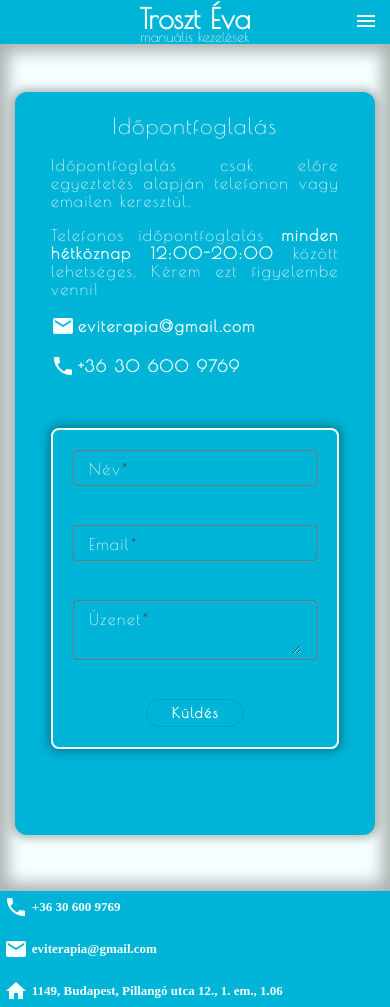
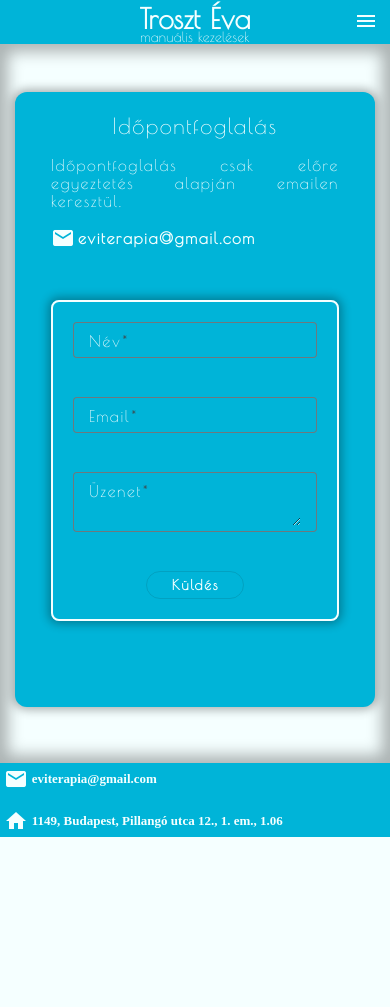
Before and after one commit to t0mmard/t-gyogytorna, an Angular app: page /booking in a window 390 px wide. After the commit the page ends 847 px from the top, so only its background shows below. Built offline with nearby package versions, Linux system fonts and the light colour scheme.

Commit message:
feat: remove phone number

```diff
--- a/src/features/booking/booking.component.html
+++ b/src/features/booking/booking.component.html
@@ -3,13 +3,7 @@
     <mat-card-title class="card-title">Időpontfoglalás</mat-card-title>
     <mat-card-content class="content">
       <p>
-        Időpontfoglalás csak előre egyeztetés alapján telefonon vagy emailen
-        keresztül.
-      </p>
-      <p>
-        Telefonos időpontfoglalás
-        <strong>minden hétköznap 12:00-20:00</strong> között lehetséges. Kérem
-        ezt figyelembe venni!
+        Időpontfoglalás csak előre egyeztetés alapján emailen keresztül.
       </p>
       <p class="contact">
         <mat-icon
@@ -18,14 +12,6 @@
           fontIcon="mail"
         ></mat-icon>
         <strong>eviterapia&#64;gmail.com</strong>
-      </p>
-      <p class="contact">
-        <mat-icon
-          aria-hidden="phone"
-          aria-label="home icon"
-          fontIcon="phone"
-        ></mat-icon>
-        <strong>+36 30 600 9769</strong>
       </p>
       <div>
         <form [formGroup]="contactForm" (ngSubmit)="onSubmit()">
--- a/src/features/footer/footer.component.html
+++ b/src/features/footer/footer.component.html
@@ -1,15 +1,4 @@
 <div class="bottom-toolbar">
-  <div class="container">
-    <div class="contact">
-      <mat-icon
-        aria-hidden="phone"
-        aria-label="home icon"
-        fontIcon="phone"
-      ></mat-icon>
-      <strong>+36 30 600 9769</strong>
-    </div>
-  </div>
-  <br />
   <div class="container">
     <div class="contact">
     <mat-icon
--- a/src/features/menu/menu.component.html
+++ b/src/features/menu/menu.component.html
@@ -1,6 +1,4 @@
 <mat-toolbar class="top-toolbar">
-  <strong class="contact">+36 30 600 9769</strong>
-  <div class="divider-vertical"></div>
   <strong class="contact">eviterapia&#64;gmail.com</strong>
   <div class="divider-vertical"></div>
   <strong class="contact">1149, Budapest, Pillangó utca 12., 1. em., 1.06</strong>
```
